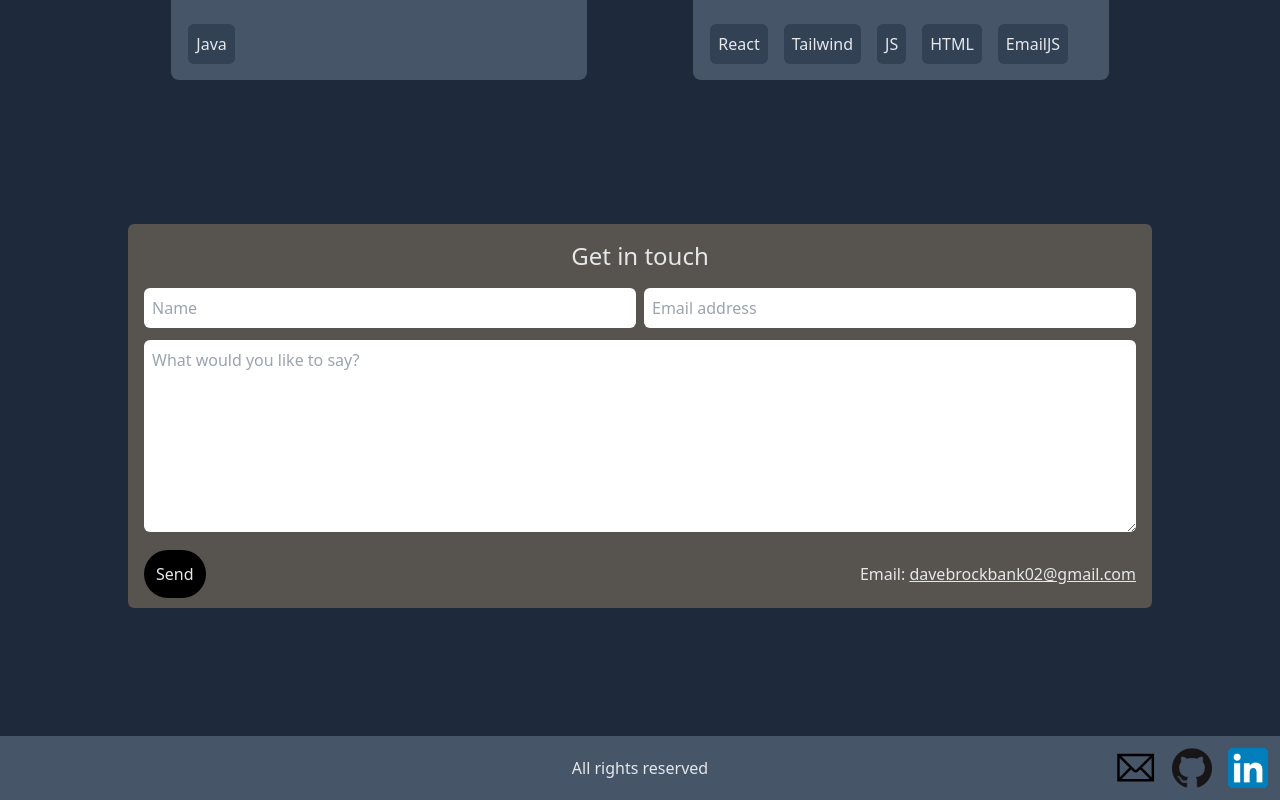
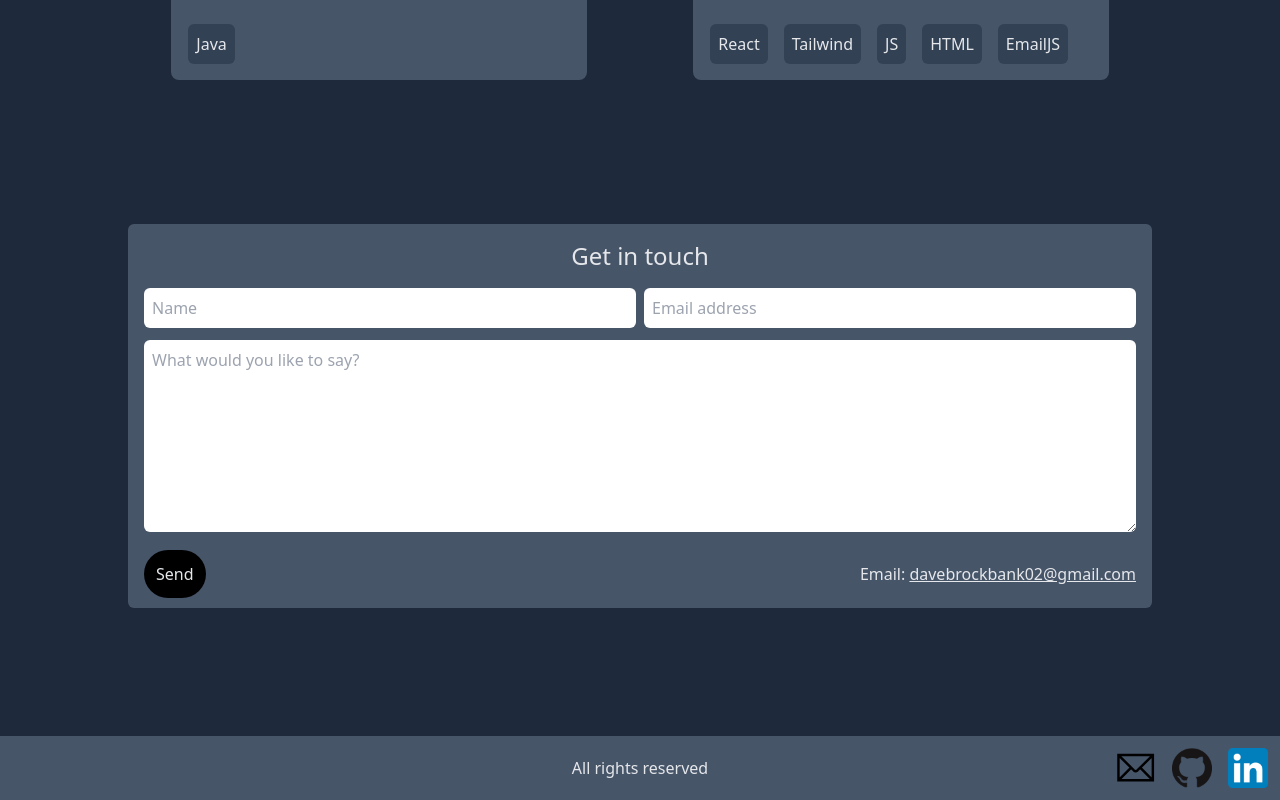
Before and after one commit to davebroc/davebroc.github.io, a React (Vite) app: page / in a window 1280 px wide. Shown: the part 1824-2624 px from the top of the page. Built offline with nearby package versions, Linux system fonts and the light colour scheme.

Commit message:
Contact form color change

```diff
--- a/src/sections/Contact.jsx
+++ b/src/sections/Contact.jsx
@@ -24,7 +24,7 @@ export default function Contact() {
 
     return (
         <section id='contact' className='scroll-mt-18 sm:scroll-mt-16'>
-            <form ref={form} onSubmit={sendEmail} className="flex-col p-4 bg-stone-600 md:h-96  mt-32 rounded-md"  >
+            <form ref={form} onSubmit={sendEmail} className="flex-col p-4 bg-slate-600 md:h-96  mt-32 rounded-md"  >
                 <h1 className="text-center mb-4 text-2xl">Get in touch</h1>
                 <div className="flex justify-between text-black">
                     <input name='name' type="text" placeholder="Name" className="w-1/2 mr-1 p-2 rounded-md"></input>
```
